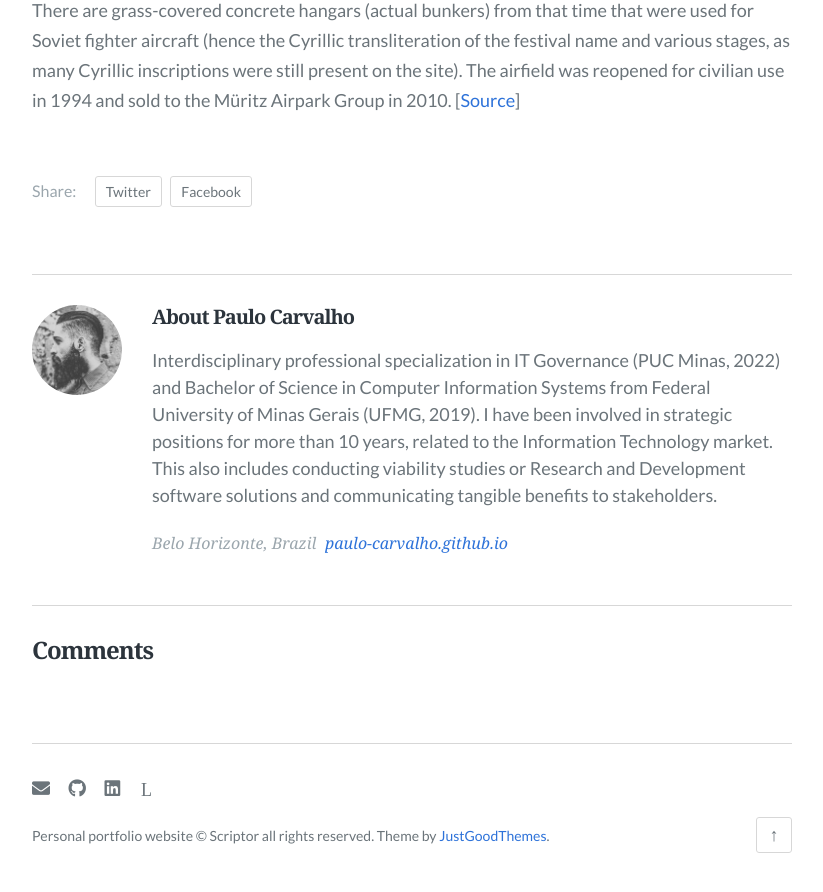
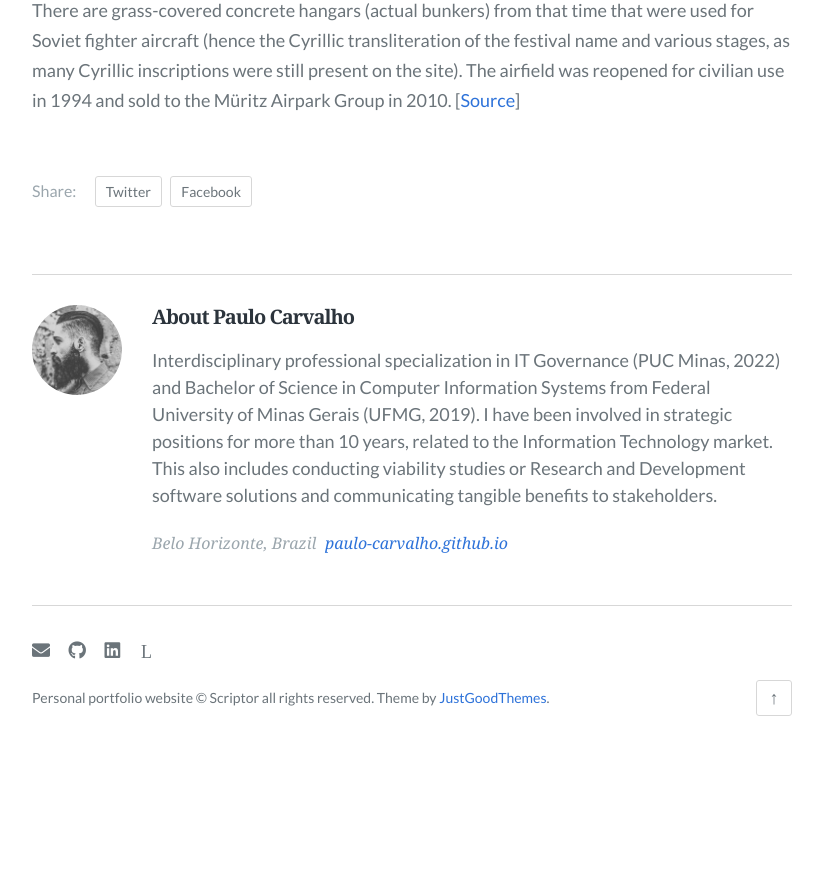
Before and after one commit to paulo-carvalho/paulo-carvalho.github.io, a Jekyll site: the page built from _posts/2019-01-01-the-advantages-and-disadvantages-of-working-from-home.md, in a window 1280 px wide and 900 px high, scrolled down 2245 px. Shown: the top 892 px of the window, without its empty margins (228-1051 px from the left). Built offline with Jekyll 4.4.1, drawn with Linux system fonts in a browser that asks for light colours; some web fonts are replaced; comment, search, counter and statistics services are not loaded; after the commit the page ends 3008 px from its top, so only the background shows below that.

Commit message:
disqus out

```diff
--- a/Gemfile
+++ b/Gemfile
@@ -1,10 +1,10 @@
 source "https://rubygems.org"
 
 # This will help ensure the proper Jekyll version is running.
-gem "jekyll", "~> 4.3.2"
+# gem "jekyll", "~> 4.3.2"
 
 group :jekyll_plugins do
   gem 'jekyll-paginate'
   gem 'jekyll-sitemap'
-#  gem "github-pages", "~> 228"
+  gem "github-pages", "~> 228"
 end
--- a/_includes/disqus.html
+++ /dev/null
@@ -1,18 +0,0 @@
-<div class="comments-area">
-  <div class="comments-inner">
-    <h2 class="comments-title">Comments</h2>
-    <div id="disqus_thread"></div>
-    <noscript>Please enable JavaScript to view the <a href="http://disqus.com/?ref_noscript">comments powered by
-        Disqus</a>.</noscript>
-  </div><!-- .comments-inner -->
-</div><!-- .comments-area -->
-
-<script type="text/javascript">
-  var disqus_shortname = '{{ site.disqus }}';
-  var disqus_developer = 0;
-  (function () {
-    var dsq = document.createElement('script'); dsq.type = 'text/javascript'; dsq.async = true;
-    dsq.src = 'https://' + disqus_shortname + '.disqus.com/embed.js';
-    (document.getElementsByTagName('head')[0] || document.getElementsByTagName('body')[0]).appendChild(dsq);
-  })();
-</script>
--- a/_layouts/post.html
+++ b/_layouts/post.html
@@ -44,8 +44,4 @@ layout: default
     </div><!-- .author-box -->
   </article><!-- .post -->
 
-  {% if site.disqus and site.disqus != "" %}
-    {% include disqus.html %}
-  {% endif %}
-
 </main><!-- .main-content -->
```
